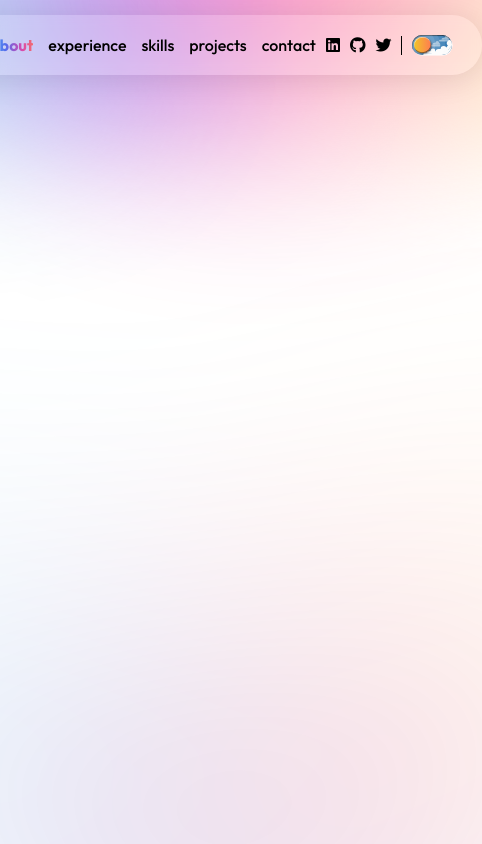
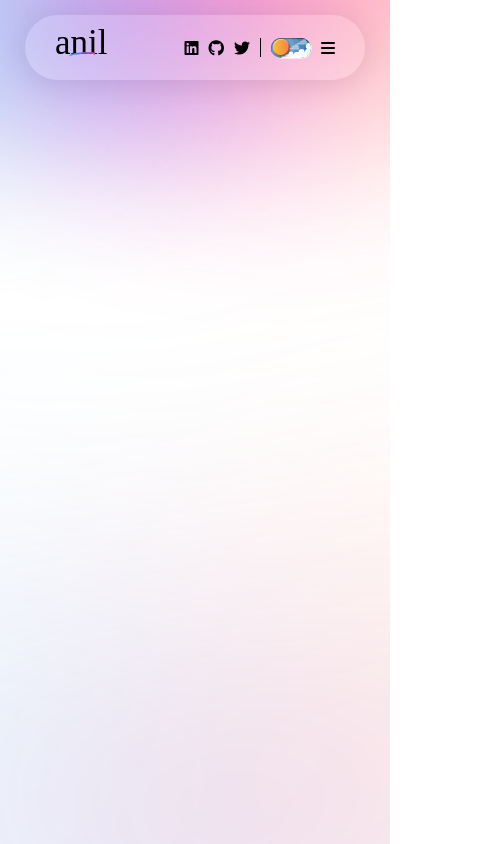
Before and after one commit to anil-02k/Portpolio, a React (Vite) app: page / in a window 390 px wide. Shown: the whole page, 482 px wide, since content can reach past the window. Built offline with nearby package versions, Linux system fonts and the light colour scheme; a web font is replaced by a local one.

Commit message:
navbar_made_responsive

```diff
--- a/src/components/Navbar/Navbar.css
+++ b/src/components/Navbar/Navbar.css
@@ -1,8 +1,8 @@
 @import url('https://fonts.googleapis.com/css2?family=Cedarville+Cursive&family=Inter:ital,opsz,wght@0,14..32,100..900;1,14..32,100..900&family=Outfit:wght@100..900&display=swap');
 
 .Navmain{
-    height: 60px;
-    width: 700px;
+    height: 65px;
+    width: 50%;
     padding: 20px 30px;
     border-radius: 40px;
     /* From https://css.glass */
@@ -12,6 +12,9 @@
     -webkit-backdrop-filter: blur(5.2px);
 }
 
+.sidebarmenu{
+  display: none;
+}
 
 /* Dark mode adjustments for Navbar */
 .dark_mode .Navmain {
@@ -38,6 +41,7 @@
     gap:15px;
 }
 .navlink a{
+  font-size: 17px;
   text-decoration: none !important;
   color: inherit;
   font-weight: 500;
@@ -389,3 +393,21 @@
 
 
 /* {------} */
+
+
+@media(max-width:1350px){
+  .sidebarmenu{
+    display: block;
+  }
+
+  .navlink{
+    display: none;
+  }
+
+}
+
+@media(max-width:950px){
+  .Navmain{
+    width: 100%;
+  }
+}
--- a/src/components/Navbar/Navbar.jsx
+++ b/src/components/Navbar/Navbar.jsx
@@ -8,7 +8,9 @@ const Navbar = () => {
     return localStorage.getItem("darkMode") === "true"; // Persist dark mode state
   });
 
-  const [menu,setMenu]=useState("about");
+
+
+  const [menu, setMenu] = useState("about");
 
   useEffect(() => {
     if (darkMode) {
@@ -22,14 +24,34 @@ const Navbar = () => {
   return (
     <div className='Navmain'>
       <div className='box'>
-        <div className='icon'>anil</div>
+
+        <div className="icon" style={{ position: 'relative', display: 'inline-block', top: '-5px' }}>
+          anil
+          <svg xmlns="http://www.w3.org/2000/svg" viewBox="0 0 190 230" fill="none" style={{ position: 'absolute', bottom: '-2px', left: '0', width: '100%', height: '100%' }}>
+            {/* <!-- Underline --> */}
+            <path
+              d="M 64.8646 184.443 C 57.5812 184.9585 28.1036 188.94 20.0116 198.831 C 18.4703 200.715 17.5952 203.582 18.2037 206.732 C 18.9059 210.367 20.4446 209.085 22.1786 206.9655 C 24.7874 203.777 27.661 202.461 30.526 201.149 C 30.8348 201.008 31.1434 200.8665 31.4516 200.723 C 43.8326 195.7735 58.9306 193.793 71.5762 193.9115 C 75.84 193.7915 83.071 194.2385 87.134 196.161 C 87.779 196.475 88.3396 197.6925 88.889 198.886 C 89.6838 200.6115 90.4548 202.2865 91.423 201.103 C 92.4828 199.8075 93.121 196.3315 92.5594 193.4235 C 90.3552 182.015 71.4624 183.815 65.5234 184.381 C 65.2816 184.404 65.0614 184.425 64.8646 184.443 Z"
+              fill="url(#underline-gradient)"
+              transform="translate(-10, -29) scale(2, 1)"
+            />
+            <defs>
+              <linearGradient id="underline-gradient" x1="0%" y1="0%" x2="100%" y2="0%">
+                <stop offset="0%" stopColor="#4AB1F1" />
+                <stop offset="30%" stopColor="#566CEC" />
+                <stop offset="100%" stopColor="#D749AF" />
+              </linearGradient>
+            </defs>
+          </svg>
+        </div>
+
+
         <ul className='navlink'>
-          <a href="#" onClick={()=>setMenu("about")} className={menu==='about'?'active':''}>about</a>
-          <a href="#" onClick={()=>setMenu("experience")} className={menu==='experience'?'active':''}>experience</a>
-          <a href="#" onClick={()=>setMenu("skills")}
-            className={menu==='skills'?'active':''}>skills</a>
-          <a href="#" onClick={()=>setMenu("projects")} className={menu==='projects'?'active':''}>projects</a>
-          <a href="#" onClick={()=>setMenu("contact")} className={menu==='contact' ?'active':''}>contact</a>
+          <a href="#" onClick={() => setMenu("about")} className={menu === 'about' ? 'active' : ''}>about</a>
+          <a href="#" onClick={() => setMenu("experience")} className={menu === 'experience' ? 'active' : ''}>experience</a>
+          <a href="#" onClick={() => setMenu("skills")}
+            className={menu === 'skills' ? 'active' : ''}>skills</a>
+          <a href="#" onClick={() => setMenu("projects")} className={menu === 'projects' ? 'active' : ''}>projects</a>
+          <a href="#" onClick={() => setMenu("contact")} className={menu === 'contact' ? 'active' : ''}>contact</a>
         </ul>
         <div className='connect'>
           <i class="fa-brands fa-linkedin"></i>
@@ -66,6 +88,9 @@ const Navbar = () => {
 
           {/* ------ */}
 
+          {/* add a functionality of toggle button*/}
+          <i class="fa-solid fa-bars sidebarmenu"></i>
+
         </div>
       </div>
     </div>
--- a/src/index.css
+++ b/src/index.css
@@ -31,7 +31,7 @@ body {
 main{
   height: 100vh;
   width: 100%;
-  padding: 15px 50px;
+  padding: 15px 25px;
   display: flex;
   justify-content: center;
 }
```
